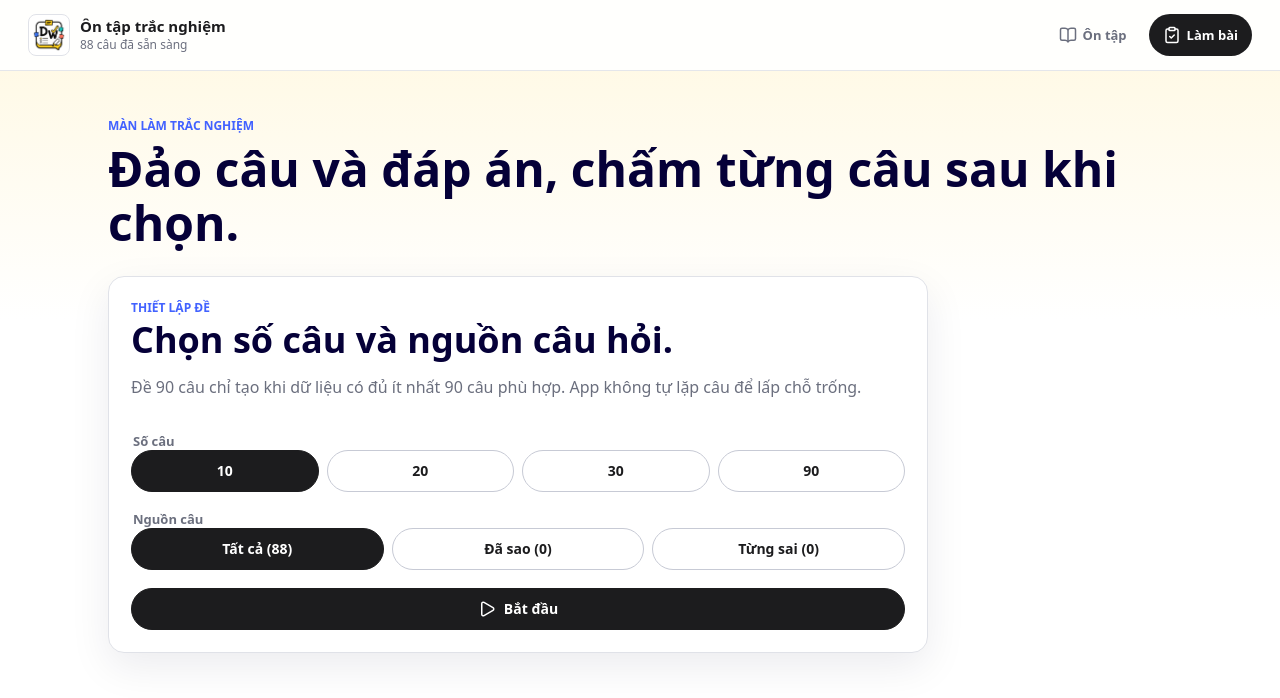
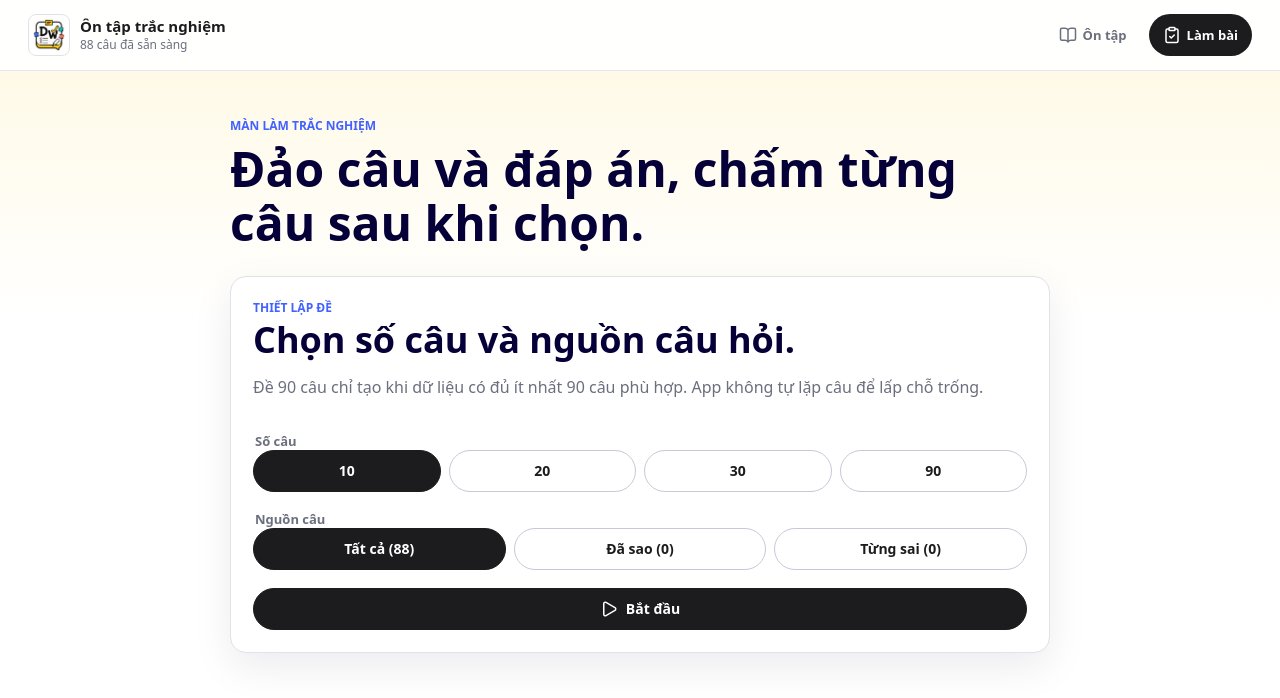
Before and after one commit to khang-dogo/on-thi-dw, a React (Vite) app: page /quiz in a window 1280 px wide. Shown: the top 698 px of the page. Built offline with nearby package versions, Linux system fonts and the light colour scheme.

Commit message:
Center quiz page content on desktop

```diff
--- a/src/pages/QuizPage.tsx
+++ b/src/pages/QuizPage.tsx
@@ -179,7 +179,7 @@ export function QuizPage({
   }
 
   return (
-    <div className="page-stack">
+    <div className="page-stack quiz-page">
       <section className="page-heading">
         <p className="eyebrow">Màn làm trắc nghiệm</p>
         <h1>Đảo câu và đáp án, chấm từng câu sau khi chọn.</h1>
--- a/src/styles.css
+++ b/src/styles.css
@@ -829,6 +829,16 @@ code {
     gap: 22px;
   }
 
+  .quiz-page .page-heading,
+  .quiz-page .issue-panel,
+  .quiz-page .quiz-setup,
+  .quiz-page .quiz-runner,
+  .quiz-page .result-panel {
+    width: 100%;
+    max-width: 820px;
+    margin-inline: auto;
+  }
+
   .quiz-setup,
   .quiz-runner,
   .result-panel,
```
Also changed, not shown: 1 other file (tests, documents, lock files or other folders).
